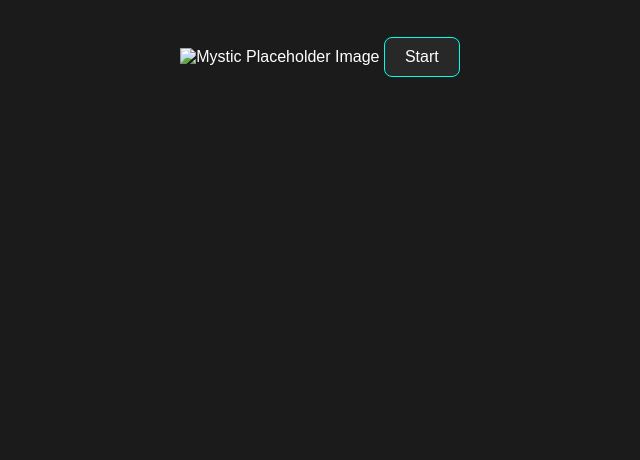
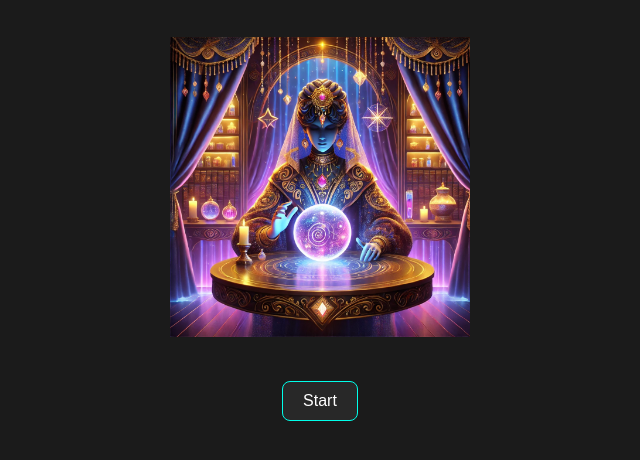
Before and after one commit to jlcash61/Fortune-Teller-AI, a plain HTML site: page index.html in a window 1280 px wide. Shown: the part 110-570 px from the top of the page, without its empty margins (320-960 px from the left). Drawn offline with Linux system fonts and the light colour scheme.

Commit message:
added fortune teller

```diff
--- a/index.html
+++ b/index.html
@@ -68,7 +68,8 @@
 <body>
     <div id="titleScreen" class="screen visible">
         <h1>Mystic Fortune Teller</h1>
-        <img src="placeholder.jpg" alt="Mystic Placeholder Image" style="max-width: 300px; margin: 20px auto;">
+        <img src="teller.webp" alt="Mystic Placeholder Image" style="max-width: 300px; margin: 20px auto;">
+        <br>
         <button onclick="startFortuneTeller()">Start</button>
     </div>
 
```
Also changed, not shown: teller.webp (added).
